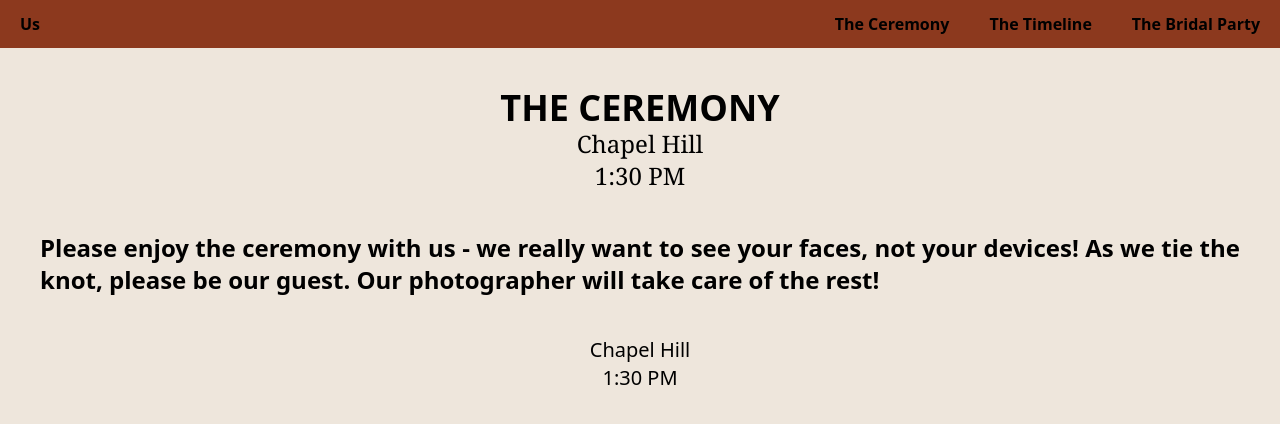
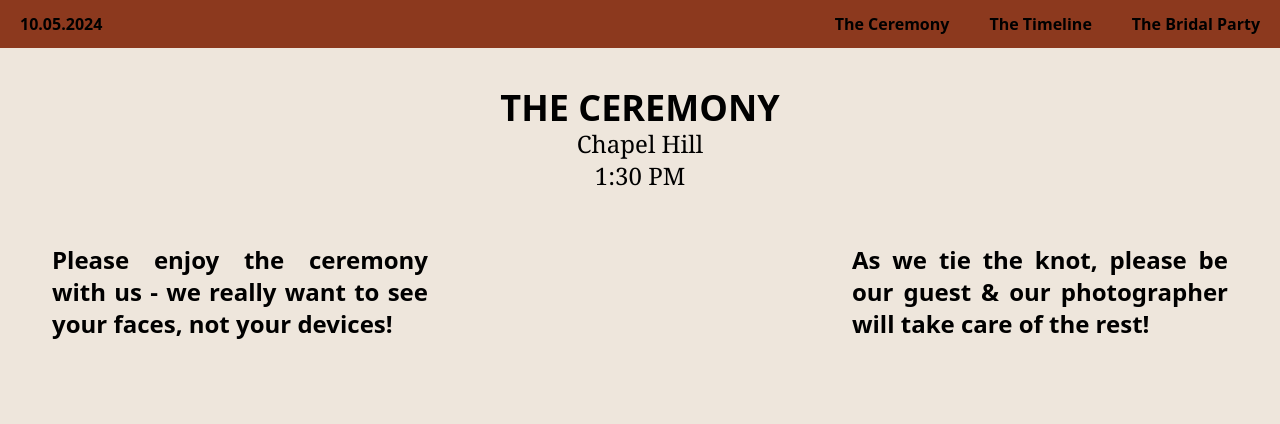
Before and after one commit to gnieb/wedding-cermony-site, a React (Create React App) app: page /ceremony in a window 1280 px wide. Shown: the top 424 px of the page. Built offline with nearby package versions, Linux system fonts and the light colour scheme.

Commit message:
navigation link changes

```diff
--- a/src/App.js
+++ b/src/App.js
@@ -42,7 +42,7 @@ const router = createBrowserRouter([
 
 function App() {
   return (
-    <div className="bg-beigey w-screen h-full min-h-screen">
+    <div className="bg-beigey w-screen h-full min-h-screen ">
       <Nav />
       <MobileNav />
       <RouterProvider router={router} />
--- a/src/components/MobileNav.js
+++ b/src/components/MobileNav.js
@@ -19,8 +19,8 @@ export default function MobileNav () {
             </div>
 
         { open?
-        <div className="w-screen  bg-darkO  items-center justify-center ">
-            <div className="p-2"><a className=" text-xl" href="/about" alt="">US</a></div>
+        <div className="w-screen bg-darkO items-center justify-center ">
+            <div className="p-2"><a className=" text-xl" href="/" alt="">10.05.2024</a></div>
             <div className="p-2"><a className=" text-xl" href="/ceremony" alt="">THE CEREMONY</a></div>
             <div className="p-2"><a className=" text-xl" href="/timeline" alt="">THE TIMELINE</a></div>
             <div className="p-2"><a className=" text-xl" href="/bridalparty">THE BRIDAL PARTY</a></div>
--- a/src/components/Nav.js
+++ b/src/components/Nav.js
@@ -5,7 +5,7 @@ export const Nav = () => {
     return (
         <div className="hidden font-bold w-screen h-12 bg-darkO md:flex items-center flex-wrap justify-between">
             <div >
-                <a className="m-5"  alt="" href="/about">Us</a>
+                <a className="m-5"  alt="" href="/">10.05.2024</a>
 
             </div>
             <div>
--- a/src/pages/Ceremony.js
+++ b/src/pages/Ceremony.js
@@ -5,13 +5,19 @@ export default function Ceremony () {
             <div className=" font-serif w-full text-2xl flex justify-center items-center">Chapel Hill</div>
             <div className=" font-serif w-full text-2xl flex justify-center items-center">1:30 PM</div>
             {/* Event Timeline */}
-            <div>
-                <div className="p-10 text-justify flex pt-10 font-bold text-2xl w-full justify-center">Please enjoy the ceremony with us - we really want to see your faces, not your devices!
-                    As we tie the knot, please be our guest. Our photographer will take care of the rest!</div>
+            <div className="w-full">
+                <div className="text-justify sm:flex pt-10 font-bold text-2xl sm:justify-between p-10">
+                <div className="md:w-1/3 w-full p-3">
+                    Please enjoy the ceremony with us - we really want to see your faces, not your devices!
+
+                </div>
+                <div className="md:w-1/3 w-full p-3">As we tie the knot, please be our guest & our photographer will take care of the rest!</div>
+
+                </div>
                 <div className="flex justify-center items-center text-center ">
                     <div className="text-xl">
-                        <p>Chapel Hill</p>
-                        <p>1:30 PM</p>
+                        <p></p>
+                        <p></p>
                     </div>
                 </div>
             </div>
--- a/src/pages/Timeline.js
+++ b/src/pages/Timeline.js
@@ -2,7 +2,7 @@ export default function Timeline () {
     return(
 
         <div className="">
-            <div className="pt-10 w-full font-bold text-4xl flex justify-start  items-center">10.05.2024</div>
+            <div className="sm:pt-10 pt-32 w-full font-bold text-4xl flex justify-start  items-center">10.05.2024</div>
             <div className=" font-serif w-full text-2xl flex justify-center items-center"></div>
             {/* Event Timeline */}
             <div>
```
